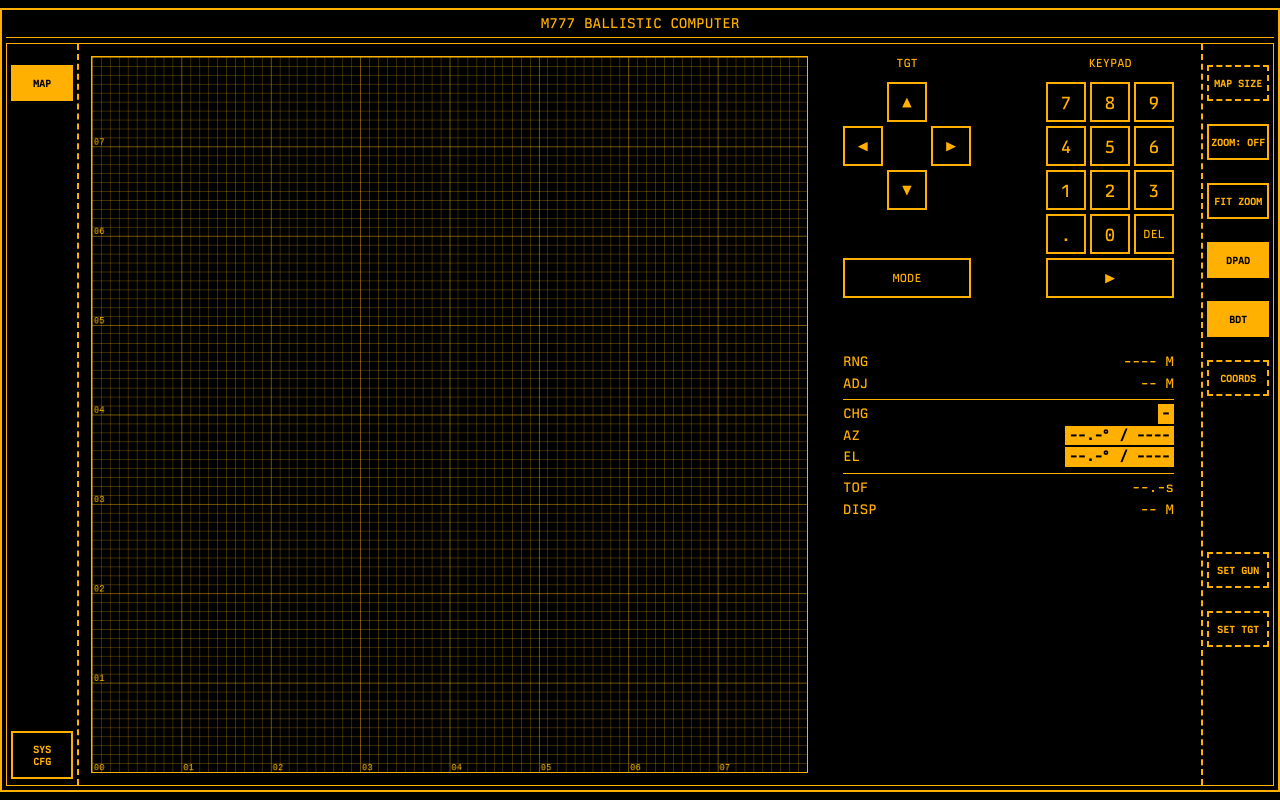
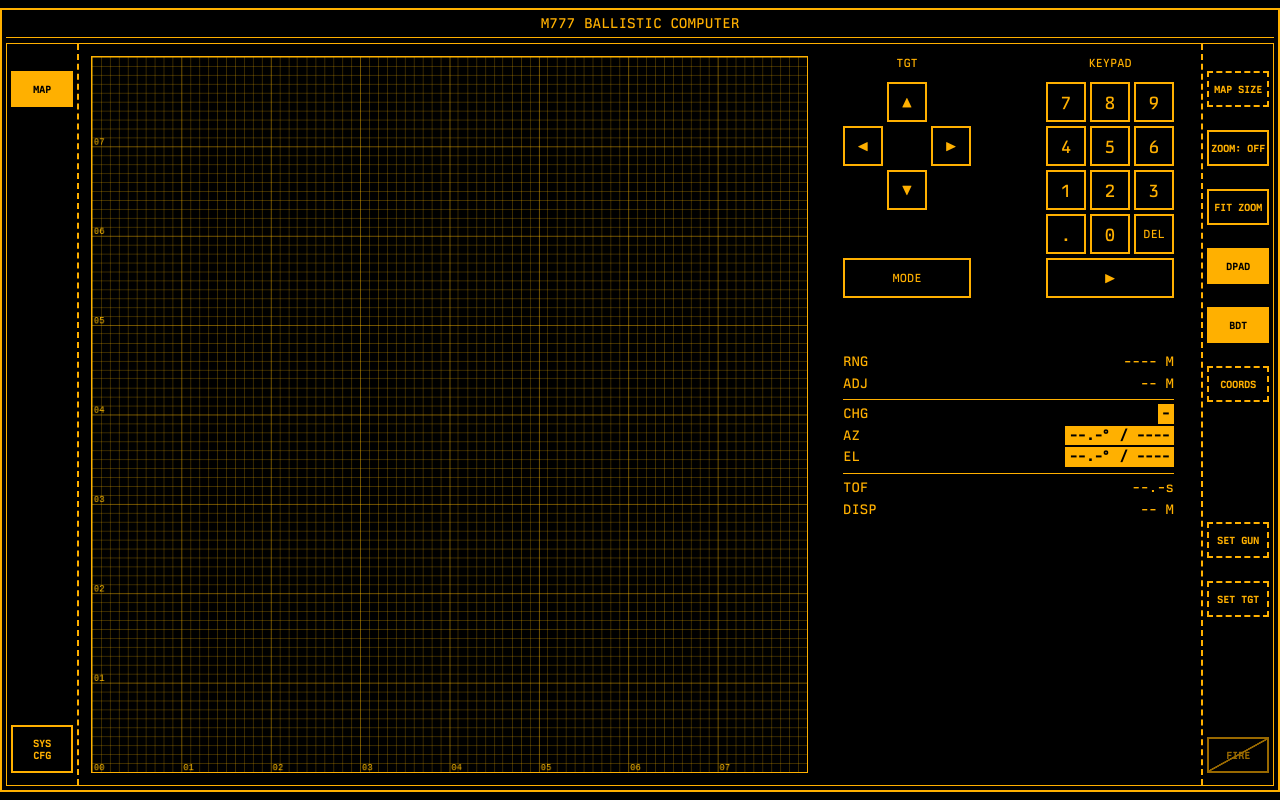
Before and after one commit to Snake-Fist/ARTILLERY, a React (Vite) app: page / in a window 1280 px wide. Built offline with nearby package versions, Linux system fonts and the light colour scheme.

Commit message:
style: align outer sidebar buttons perfectly to map height and implement diagonal FIRE strikethrough

```diff
--- a/src/App.tsx
+++ b/src/App.tsx
@@ -1454,11 +1454,20 @@
                             + ROUND
                         </button>
                     )}
-                    {calculation.valid && (
-                        <button className="osb-button" onClick={handleFire}>
-                            FIRE
-                        </button>
-                    )}
+                    <button
+                        className="osb-button"
+                        onClick={calculation.valid ? handleFire : undefined}
+                        style={{
+                            borderStyle: 'solid',
+                            cursor: calculation.valid ? 'pointer' : 'not-allowed',
+                            opacity: calculation.valid ? 1 : 0.6,
+                            background: calculation.valid
+                                ? 'var(--term-bg)'
+                                : 'linear-gradient(to top left, transparent 48%, var(--term-fg) 49%, var(--term-fg) 51%, transparent 52%)'
+                        }}
+                    >
+                        FIRE
+                    </button>
                 </>
             ) : (
                 <>
@@ -1473,11 +1482,20 @@
                             + ROUND
                         </button>
                     )}
-                    {calculation.valid && (
-                        <button className="osb-button" onClick={handleFire}>
-                            FIRE
-                        </button>
-                    )}
+                    <button
+                        className="osb-button"
+                        onClick={calculation.valid ? handleFire : undefined}
+                        style={{
+                            borderStyle: 'solid',
+                            cursor: calculation.valid ? 'pointer' : 'not-allowed',
+                            opacity: calculation.valid ? 1 : 0.5,
+                            background: calculation.valid
+                                ? 'var(--term-bg)'
+                                : 'linear-gradient(to top left, transparent 48%, var(--term-fg) 49%, var(--term-fg) 51%, transparent 52%)'
+                        }}
+                    >
+                        FIRE
+                    </button>
                 </>
             )}
         </div>
--- a/src/index.css
+++ b/src/index.css
@@ -63,7 +63,7 @@
 .mfd-sidebar {
   display: flex;
   flex-direction: column;
-  padding: 6px 4px;
+  padding: 12px 4px;
   gap: 8px;
   width: 72px;
   flex-shrink: 0;
```
